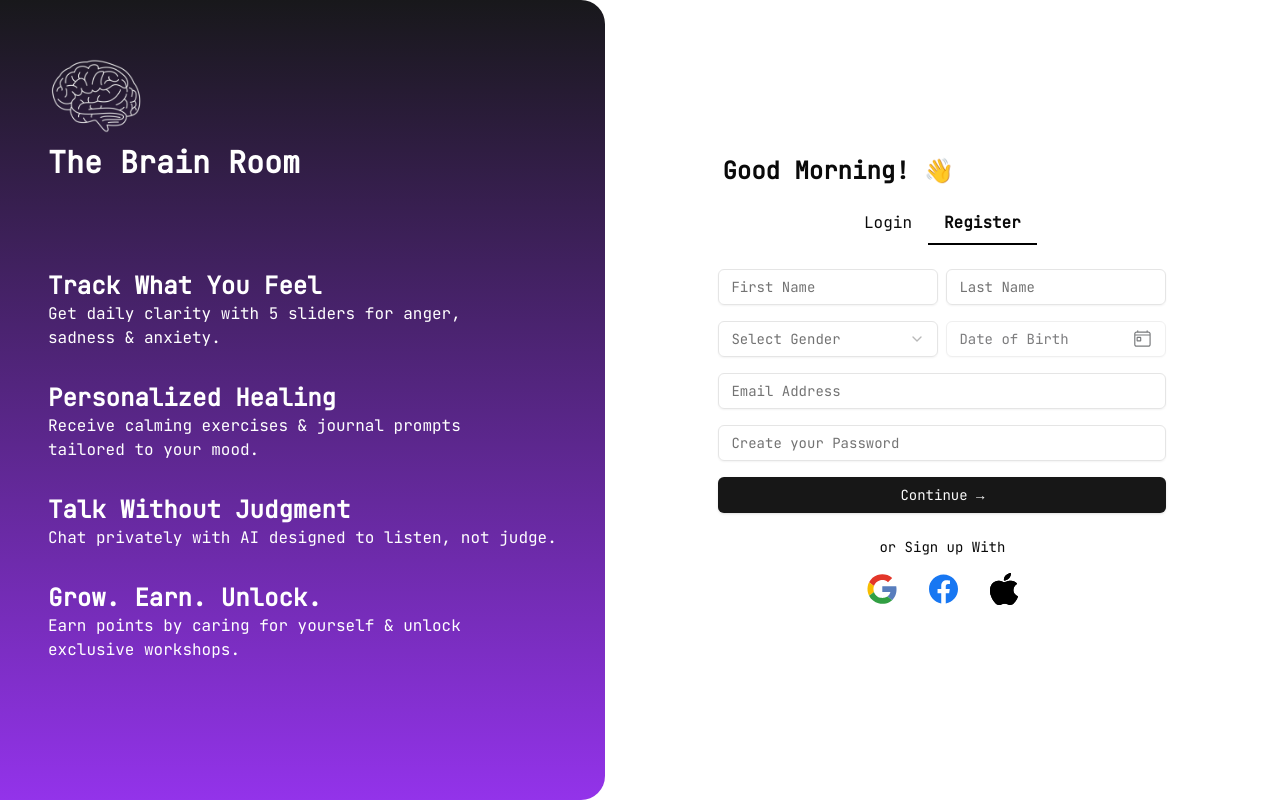
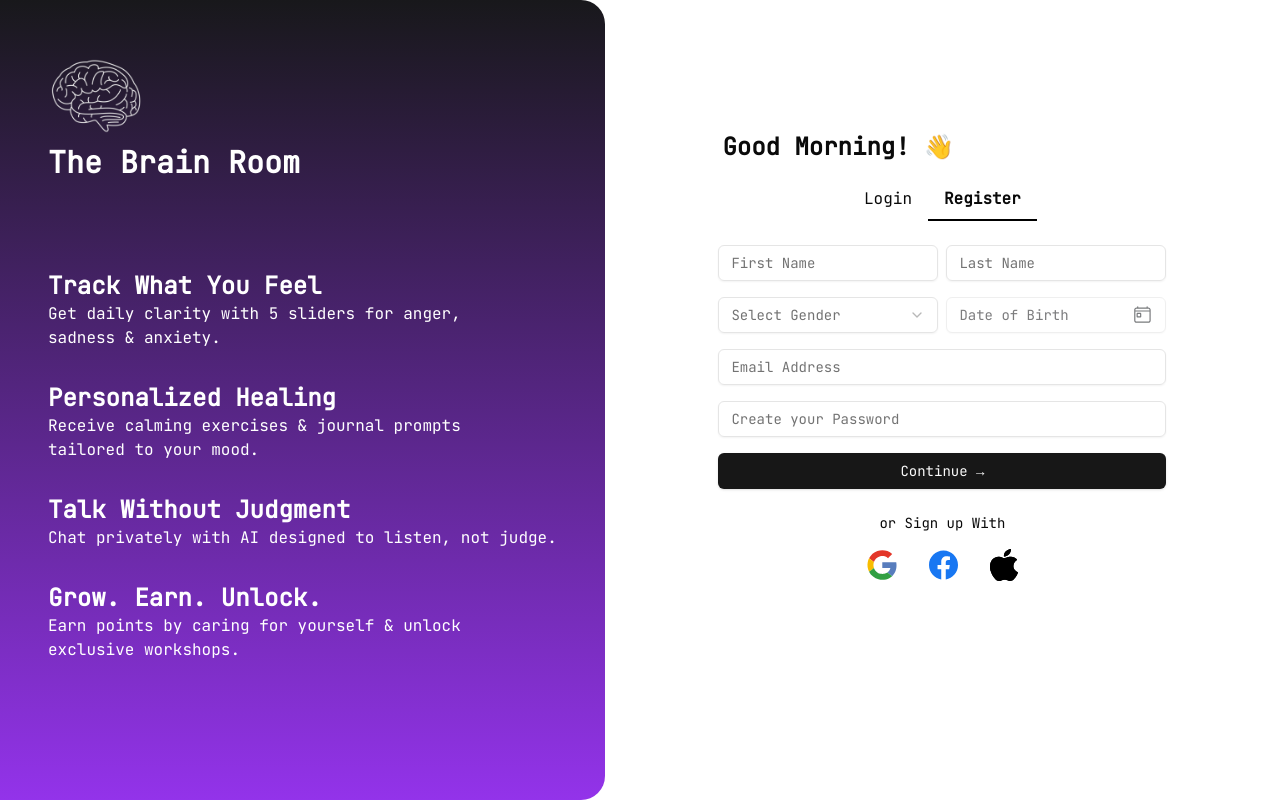
Before and after one commit to debugdhruv/TheBrainRoom, a React (Vite) app in the folder frontend/: page /register in a window 1280 px wide. Built offline with nearby package versions, Linux system fonts and the light colour scheme.

Commit message:
Updated sidebar

```diff
--- a/frontend/src/components/common/AuthWrapper.jsx
+++ b/frontend/src/components/common/AuthWrapper.jsx
@@ -43,7 +43,7 @@ export default function AuthWrapper({ children }) {
         <div className="md:hidden flex-1" />
 
         {/* Form */}
-        <div className="w-full max-w-md mx-auto mb-4">{children}</div>
+        <div className="w-full max-w-md mx-auto mb-16">{children}</div>
       </div>
     </div>
   );
--- a/frontend/src/components/layout/SidebarMobile.jsx
+++ b/frontend/src/components/layout/SidebarMobile.jsx
@@ -78,7 +78,7 @@ export default function SidebarMobile() {
           </NavLink>
         </div>
 
-        <div className="flex flex-col items-center gap-4 pb-10">
+        <div className="flex flex-col items-center gap-4 pb-20">
           <button onClick={() => navigate("/login")} className="p-2 rounded-md hover:bg-zinc-100">
             <img src={LogoutIcon} alt="Logout" className="h-5 w-5" />
           </button>
```
